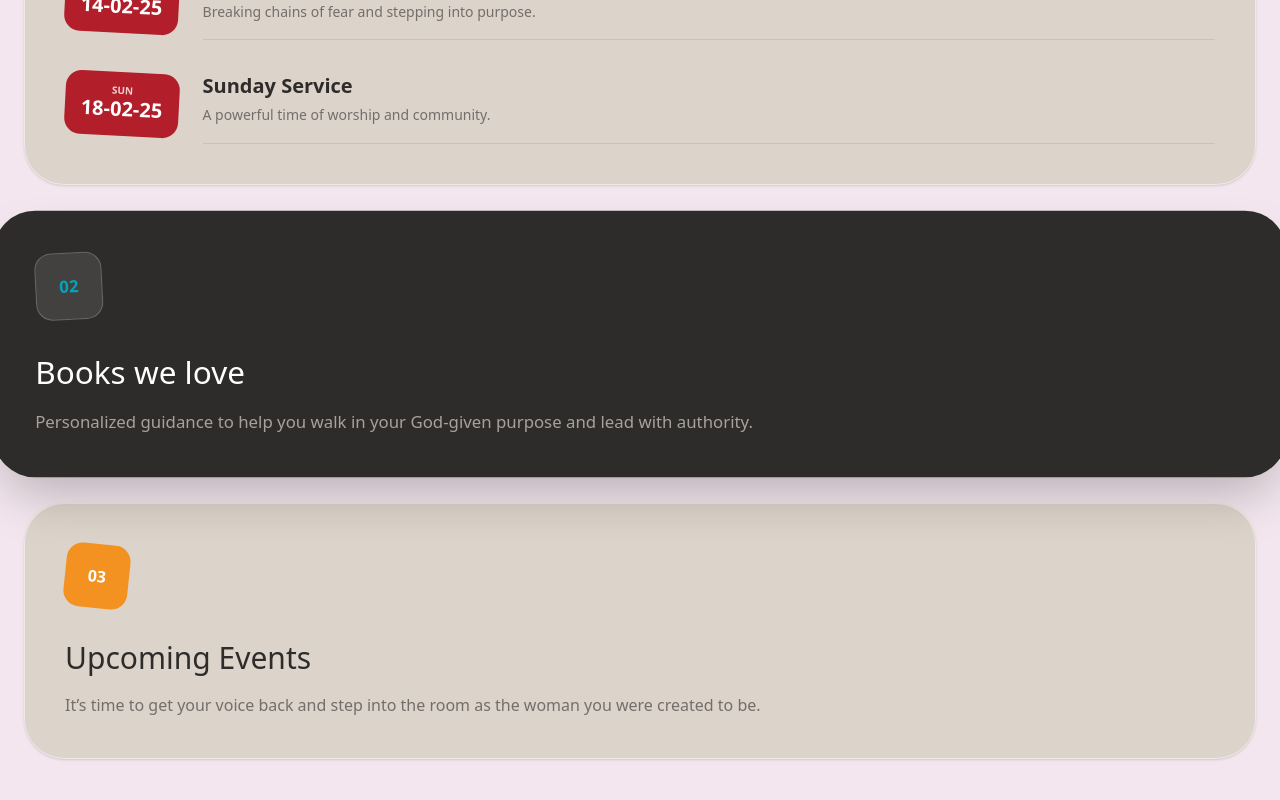
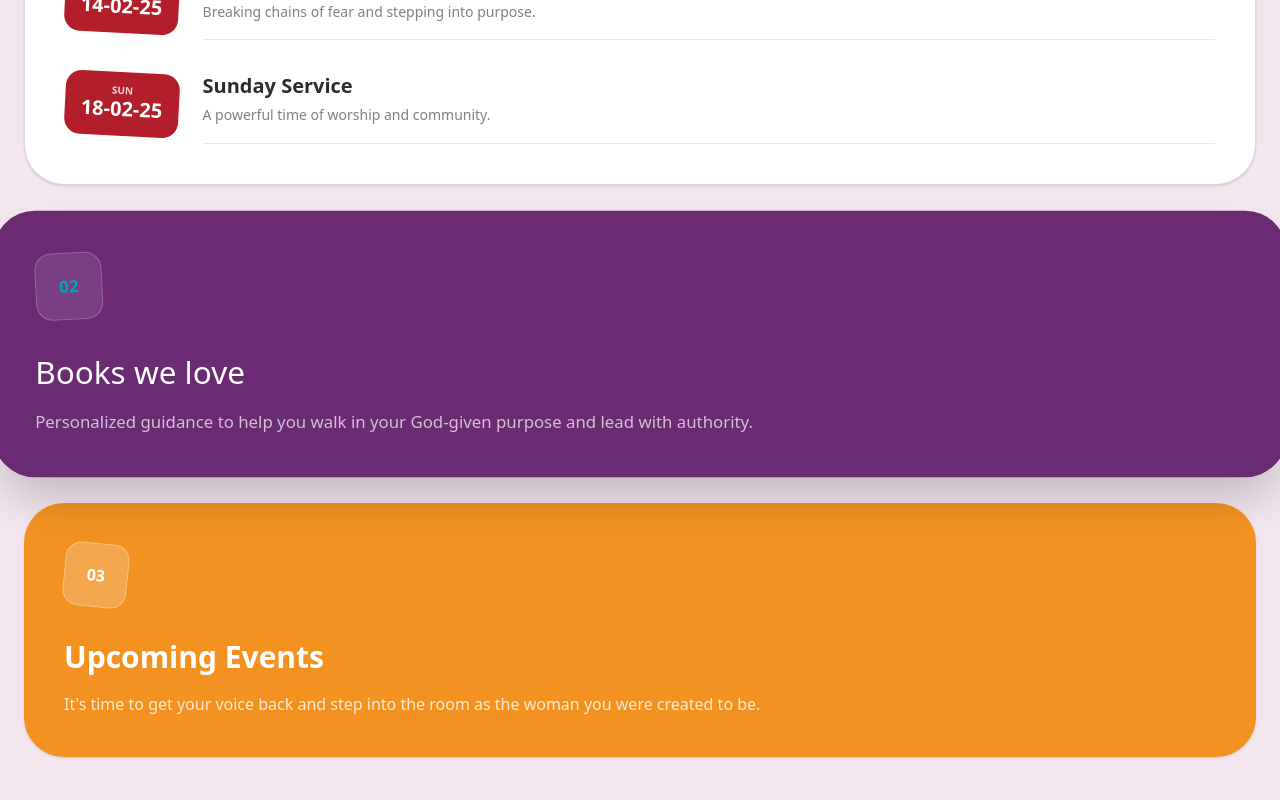
Before and after one commit to emma-data-web/Bruchandpray, a React (Vite) app: page / in a window 1280 px wide. Shown: the part 1610-2410 px from the top of the page. Built offline with nearby package versions, Linux system fonts and the light colour scheme.

Commit message:
changed div containers bgcolor  in voice component

```diff
--- a/src/Pages/Home/Voice.jsx
+++ b/src/Pages/Home/Voice.jsx
@@ -8,23 +8,16 @@ const Voice = () => {
     <section className="py-24 bg-[#f3e6ee] px-6">
       <div className="max-w-7xl mx-auto grid grid-cols-1 gap-8">
 
-        {/* Card 1 */}
-        <div className="bg-[#dcd3ca] p-10 rounded-[40px] border border-white/50 shadow-sm hover:shadow-xl transition-all">
-          {/* <div className="w-16 h-16 bg-[#d84136] rounded-2xl flex items-center justify-center mb-8 rotate-3">
-             <span className="text-white font-bold">01</span>
-          </div> */}
-          <h3 className=" text-3xl text-[#2e2c2b] mb-4 font-bold">Previous Events</h3>
+        {/* Card 1 - White */}
+        <div className="bg-white p-10 rounded-[40px] border border-[#6A2B73]/20 shadow-sm hover:shadow-xl transition-all">
+          <h3 className="text-3xl text-[#2e2c2b] mb-4 font-bold">Previous Events</h3>
           <div className="space-y-8">
             {events.map((event) => (
               <div key={event.id} className="flex gap-6 items-start group">
-
-
                 <div className="flex-shrink-0 w-fit px-4 h-16 bg-[#B21E29] rounded-2xl flex flex-col items-center justify-center rotate-3 group-hover:rotate-0 transition-transform">
                   <span className="text-[10px] text-white/80 font-bold leading-none">{event.day}</span>
                   <span className="text-white font-bold text-xl whitespace-nowrap">{event.date}</span>
                 </div>
-
-
                 <div className="flex-1 border-b border-[#2e2c2b]/10 pb-4">
                   <h4 className="text-xl text-[#2e2c2b] font-semibold mb-1">{event.title}</h4>
                   <p className="text-[#2e2c2b]/60 text-sm leading-relaxed">
@@ -37,26 +30,26 @@ const Voice = () => {
         </div>
 
 
-        {/* Card 2 - Center Focus */}
-        <div className="bg-[#2e2c2b] p-10 rounded-[40px] text-[#dcd3ca] transform md:scale-105 shadow-2xl">
+        {/* Card 2 - Purple */}
+        <div className="bg-[#6A2B73] p-10 rounded-[40px] text-white transform md:scale-105 shadow-2xl">
           <div className="w-16 h-16 bg-white/10 rounded-2xl flex items-center justify-center mb-8 -rotate-3 border border-white/20">
              <span className="text-[#00A5BC] font-bold">02</span>
           </div>
-          <h3 className=" text-3xl mb-4 text-white">Books we love</h3>
+          <h3 className="text-3xl mb-4">Books we love</h3>
           <p className="opacity-70 leading-relaxed">
             Personalized guidance to help you walk in your God-given purpose and lead with authority.
           </p>
         </div>
 
 
-        {/* Card 3 */}
-        <div className="bg-[#dcd3ca] p-10 rounded-[40px] border border-white/50 shadow-sm hover:shadow-xl transition-all">
-          <div className="w-16 h-16 bg-[#F39221] rounded-2xl flex items-center justify-center mb-8 rotate-6">
+        {/* Card 3 - Orange */}
+        <div className="bg-[#F39221] p-10 rounded-[40px] text-white shadow-sm hover:shadow-xl transition-all">
+          <div className="w-16 h-16 bg-white/20 rounded-2xl flex items-center justify-center mb-8 rotate-6 border border-white/30">
              <span className="text-white font-bold">03</span>
           </div>
-          <h3 className=" text-3xl text-[#2e2c2b] mb-4">Upcoming Events</h3>
-          <p className="text-[#2e2c2b]/60 leading-relaxed">
-            It’s time to get your voice back and step into the room as the woman you were created to be.
+          <h3 className="text-3xl mb-4 font-bold">Upcoming Events</h3>
+          <p className="opacity-80 leading-relaxed">
+            It's time to get your voice back and step into the room as the woman you were created to be.
           </p>
         </div>
 
```
